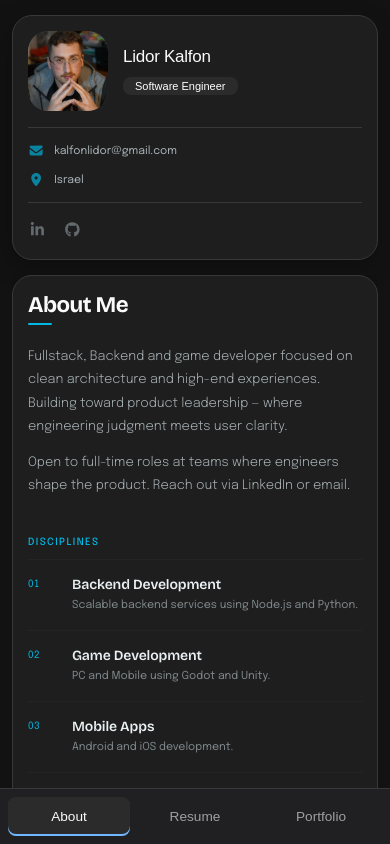
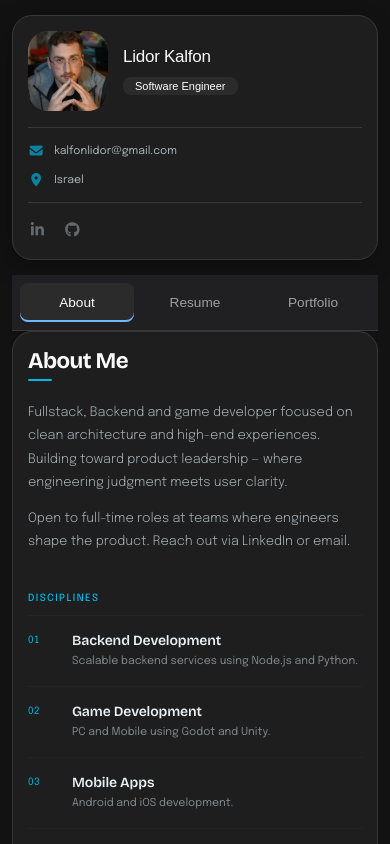
Before and after one commit to lidork/lidor_portfolio, a React (Vite) app: page / in a window 390 px wide. Shown: the top 844 px of the page. Built offline with nearby package versions, Linux system fonts and the light colour scheme.

Commit message:
fix: move mobile navbar from fixed-bottom to sticky-top

```diff
--- a/src/App.css
+++ b/src/App.css
@@ -286,7 +286,7 @@ article.exiting {
   z-index: -1;
 }
 main {
-  margin: 15px 12px 75px;
+  margin: 15px 12px;
   min-width: 259px;
 }
 .sidebar {
@@ -405,13 +405,12 @@ main {
   color: var(--light-gray);
 }
 .navbar {
-  position: fixed;
-  bottom: 0;
-  left: 0;
+  position: sticky;
+  top: 0;
   width: 100%;
   background: var(--eerie-black-1);
-  border-top: 1px solid var(--jet);
-  z-index: 5;
+  border-bottom: 1px solid var(--jet);
+  z-index: 10;
 }
 .navbar-list {
   display: flex;
@@ -1380,7 +1379,7 @@ textarea.form-input::-webkit-resizer {
   }
   main {
     margin-top: 60px;
-    margin-bottom: 100px;
+    margin-bottom: 60px;
   }
   .sidebar {
     margin-bottom: 30px;
```
